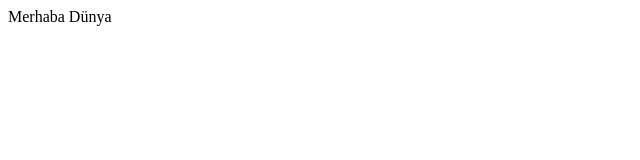
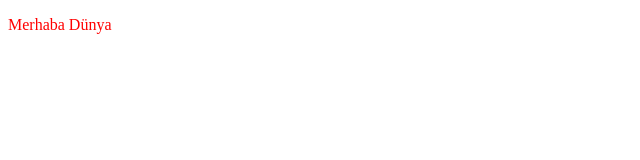
Before and after one commit to chiehsheshuaii/chiehsheshuai.github.io, a plain HTML site: page index.html in a window 1280 px wide. Shown: the whole page, without its empty margins (0-640 px from the left). Drawn offline with Linux system fonts and the light colour scheme.

Commit message:
Update style.css

```diff
--- a/style.css
+++ b/style.css
@@ -1,3 +1,3 @@
 p {
-    margin: 0 auto;
+    color: red;
 }
```
